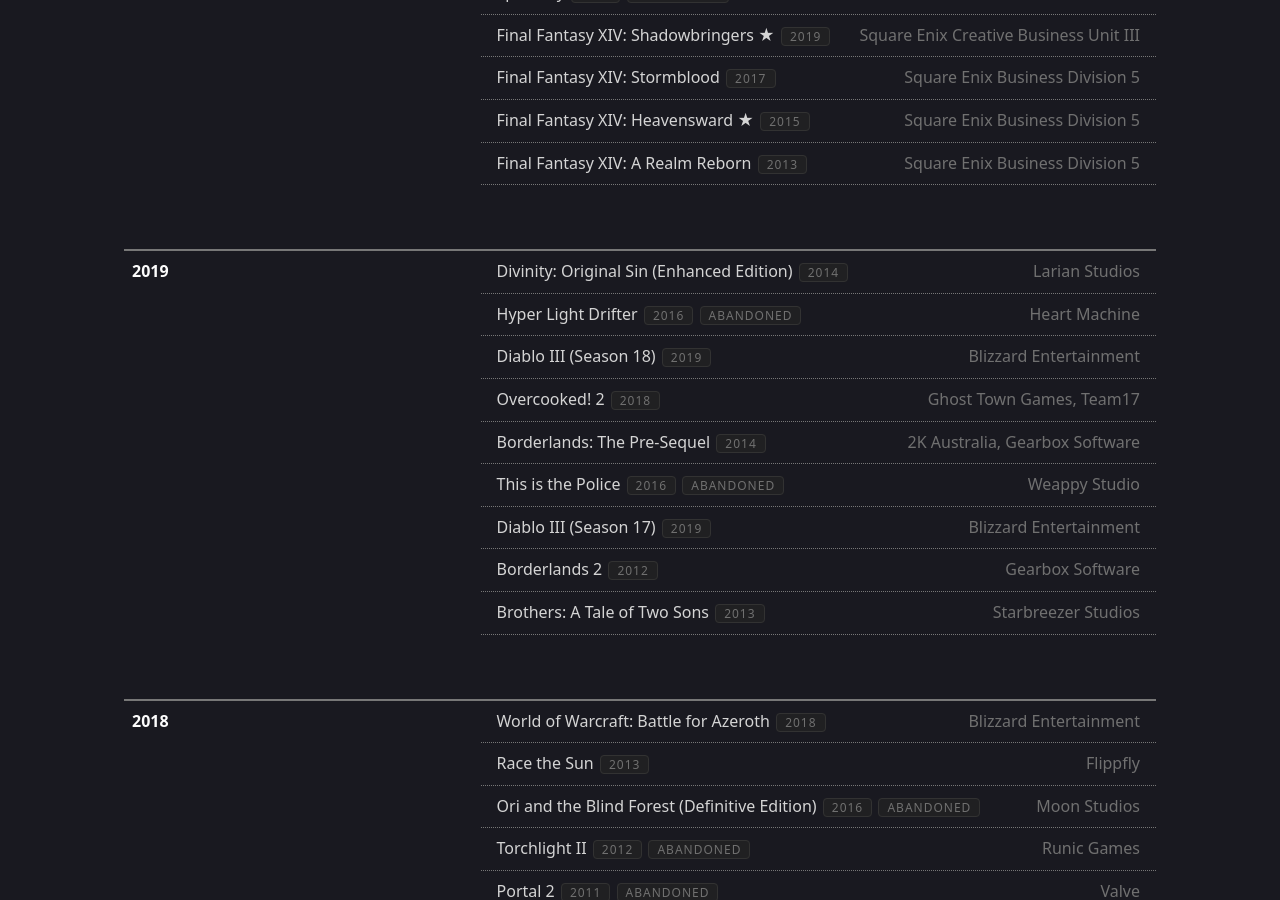
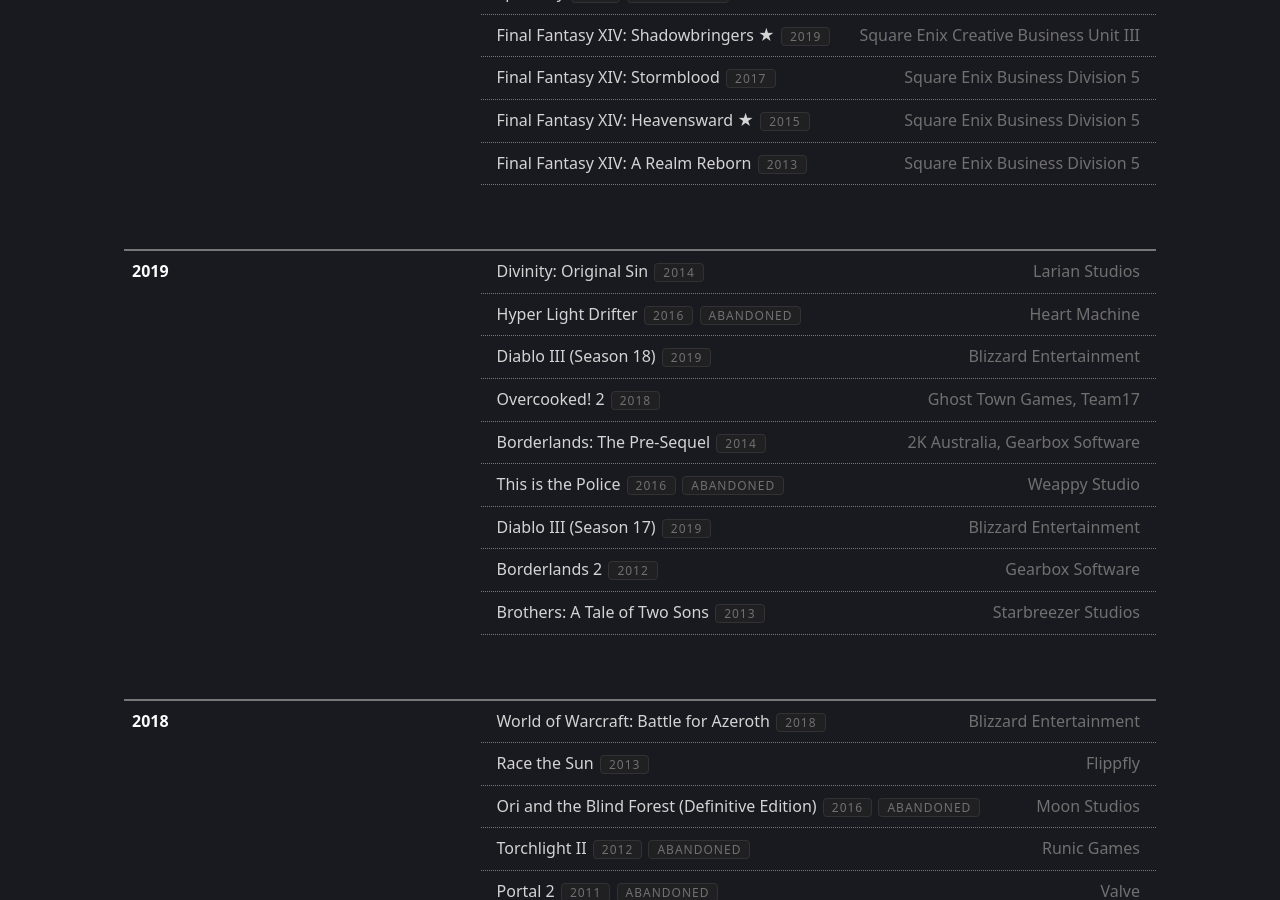
Before and after one commit to KlazHTT/personal-website, a Jekyll site: the page built from pages/gaming.md, in a window 1280 px wide and 900 px high, scrolled down 7113 px. Built offline with Jekyll 4.4.1, drawn with Linux system fonts in a browser that asks for light colours.

Commit message:
Update games.yml

```diff
--- a/_data/games.yml
+++ b/_data/games.yml
@@ -603,7 +603,7 @@
       status: Completed
 - year: 2019
   games:
-    - title: "Divinity: Original Sin (Enhanced Edition)"
+    - title: "Divinity: Original Sin"
       developer: Larian Studios
       released: 2014
       status: Completed
```
